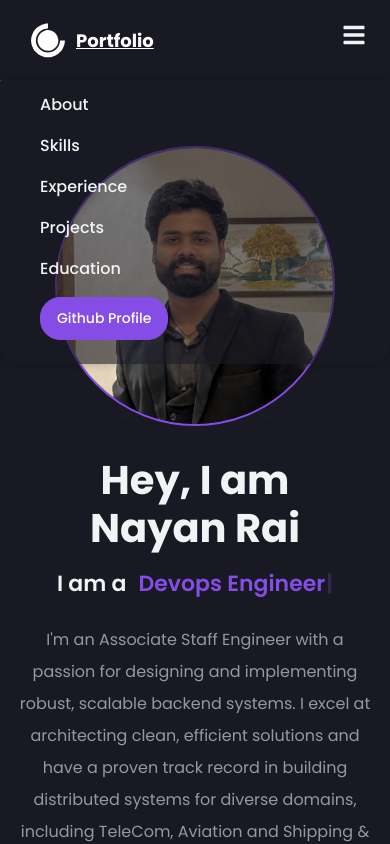
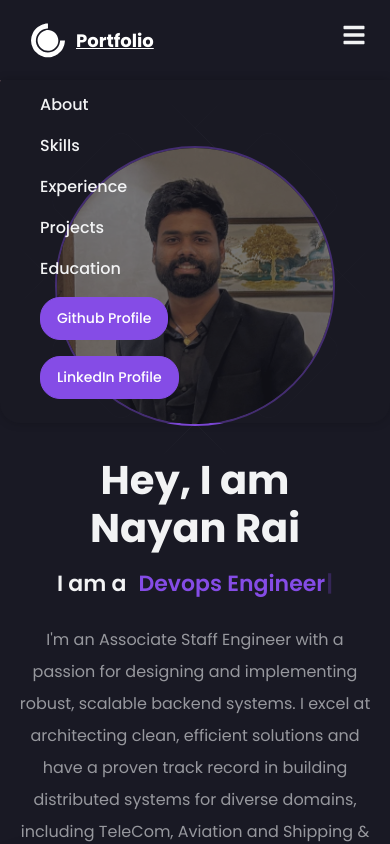
Before and after one commit to nayan-rai/my-portfolio, a React (Create React App) app: page / in a window 390 px wide. Both pictures are taken after a click on the icon 354 px from the left and 35 px from the top of the page. Shown: the top 844 px of the page. Built offline with nearby package versions, Linux system fonts and the light colour scheme.

Commit message:
linkedIn

```diff
--- a/src/components/Navbar/index.js
+++ b/src/components/Navbar/index.js
@@ -33,8 +33,8 @@ const Navbar = () => {
           <GitHubButton href={Bio.github} target="_blank">Github Profile</GitHubButton>
         </ButtonContainer>
         <ButtonContainer>
-                  <GitHubButton href={Bio.linkedin} target="_blank">LinkedIn Profile</GitHubButton>
-                </ButtonContainer>
+          <GitHubButton href={Bio.linkedin} target="_blank">LinkedIn Profile</GitHubButton>
+        </ButtonContainer>
         {
           isOpen &&
           <MobileMenu isOpen={isOpen}>
@@ -55,6 +55,8 @@ const Navbar = () => {
             }}>Education</MobileLink>
             <GitHubButton style={{padding: '10px 16px',background: `${theme.primary}`, color: 'white',width: 'max-content'}} href={
             Bio.github} target="_blank">Github Profile</GitHubButton>
+            <GitHubButton style={{padding: '10px 16px',background: `${theme.primary}`, color: 'white',width: 'max-content'}} href={
+                        Bio.linkedin} target="_blank">LinkedIn Profile</GitHubButton>
           </MobileMenu>
         }
       </NavbarContainer>
```
